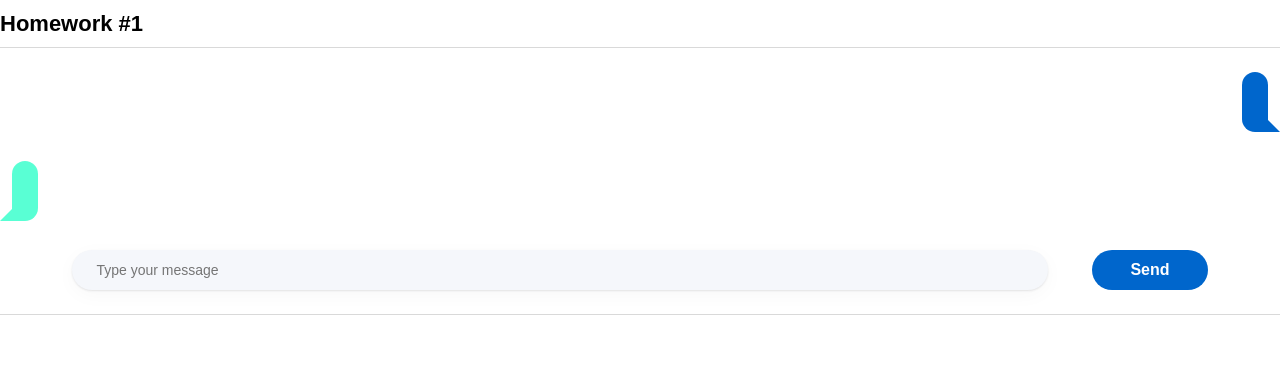
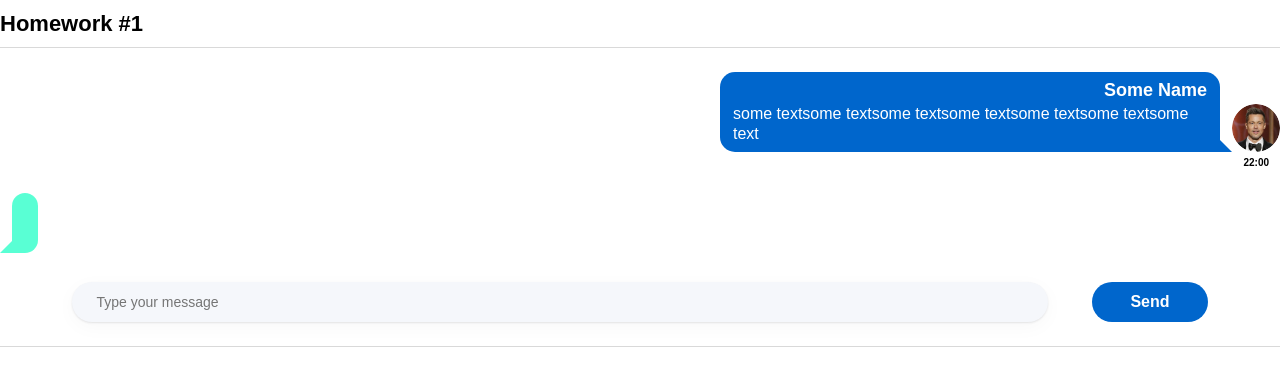
Before and after one commit to rzalyaev/hws2, a React (Create React App) app: page / in a window 1280 px wide. Shown: the top 386 px of the page. Built offline with nearby package versions, Linux system fonts and the light colour scheme.

Commit message:
Add types to MessagePropsType

```diff
--- a/src/s2-homeworks/hw01/message/Message.tsx
+++ b/src/s2-homeworks/hw01/message/Message.tsx
@@ -2,7 +2,19 @@
 import s from './Message.module.css'
 
 // нужно создать правильный тип вместо any
-export type MessagePropsType = any
+export type MessagePropsType = {
+    message: {
+        id: number,
+        user: {
+            avatar: string,
+            name: string
+        }
+        message: {
+            text: string,
+            time: string
+        }
+    }
+}
 
 // нужно отобразить приходящие данные
 const Message = (props: MessagePropsType) => {
@@ -12,25 +24,26 @@
                 <img
                     id={'hw1-avatar-' + props.message.id}
                     // создаёт студент
-
+                    alt={'user avatar'}
+                    src={props.message.user.avatar}
                     //
                 />
                 <div className={s.text}>
                     <div id={'hw1-name-' + props.message.id} className={s.name}>
                         {/*создаёт студент*/}
-
+                        {props.message.user.name}
                         {/**/}
                     </div>
                     <pre id={'hw1-text-' + props.message.id} className={s.messageText}>
                         {/*создаёт студент*/}
-
+                        {props.message.message.text}
                         {/**/}
                     </pre>
                 </div>
             </div>
             <div id={'hw1-time-' + props.message.id} className={s.time}>
                 {/*создаёт студент*/}
-
+                {props.message.message.time}
                 {/**/}
             </div>
         </div>
```
